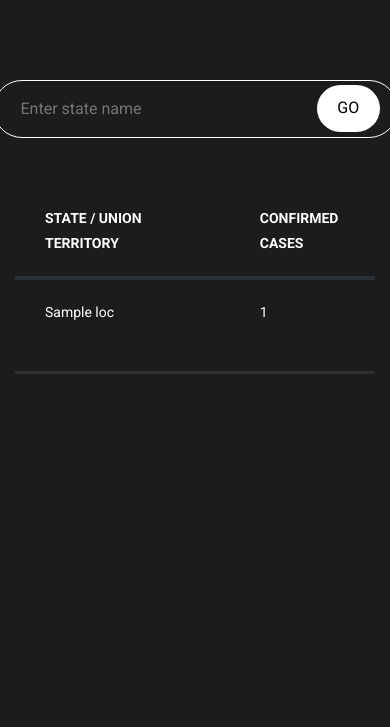
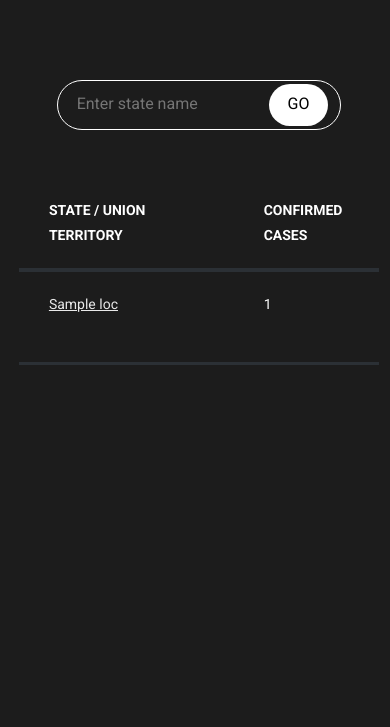
Before and after one commit to dibkb/COVID-Tracker-India, a Flask app: template templates/states.html in a window 390 px wide; the page is wider, and only the part inside the window is pictured. Shown: the top 727 px of that part. Run offline with Flask 2, Linux system fonts and the light colour scheme; the template is opened without the code that fills it: most values are stand-ins (such as "Sample title", 1, 10 or a date in 2020); some libraries are stand-ins or nearby versions.

Commit message:
made states file more mobile resposive

```diff
--- a/static/styles/states.css
+++ b/static/styles/states.css
@@ -77,12 +77,21 @@ input[type="text"]:focus{
    width: 100%;
 
 }
+.state_link{
+   color: rgba(255, 255, 255, 0.9);
+   text-decoration: underline;
+}
+.state_link:hover{
+   color: #fff;
+   filter: brightness(109%);
+   text-decoration: none;
+}
 
 .btn_search{
    z-index: 3;
    position: absolute;
    right:0;
-   padding: 2% 4.5%;
+   padding: 2% 6%;
    margin-right: 9%;
    background-color: #fff;
    border-radius: 34px;
@@ -120,3 +129,17 @@ input[type="text"]:focus{
    opacity: 1;
    }
 }
+
+@media (max-width: 950px) {
+   .container{
+      min-height: 600px!important;
+      height: auto!important;
+      margin: 0 1vw 1em 1vw;
+
+   }
+   .search_bar{
+      width: 81vw!important;
+      margin: auto;
+      overflow-x: hidden;
+   }
+}
--- a/templates/stateDistricts.html
+++ b/templates/stateDistricts.html
@@ -16,7 +16,7 @@
 	<body>
 	<section class="ftco-section">
 		<div class="container">
-			<div class="row justify-content-center">
+			<div class="">
 				<div class="text-center mb-5 ">
 
 					<form class="search_bar my-5" method="POST">
@@ -31,8 +31,8 @@
 						state.title().strip() }}</h2>
 				</div>
 			</div>
-			<div class="row">
-				<div class="col-md-12">
+			<div class="">
+				<div class="">
 					<div class="table-wrap">
 						<table class="table table-bordered table-dark table-hover">
 						  <thead>
--- a/templates/states.html
+++ b/templates/states.html
@@ -16,7 +16,7 @@
 	<body>
 	<section class="ftco-section">
 		<div class="container">
-			<div class="row justify-content-center">
+			<div class="">
 				<div class="text-center mb-5 mt-5">
 					<form class="search_bar" method="POST">
 						<!-- Wrap both input and submit button with a div, set to position: relative.
@@ -28,8 +28,8 @@
 					</form>
 				</div>
 			</div>
-			<div class="row">
-				<div class="col-md-12">
+			<div class="">
+				<div class="">
 					<div class="table-wrap">
 						<table class="table table-bordered table-dark table-hover">
 						  <thead>
@@ -45,7 +45,10 @@
 						  <tbody>
 						{% for state in sd.getFinalStatesData() %}
 						    <tr>
-						      <td>{{ state['loc'] }}</td>
+						      <td>
+									<a href="{{ url_for('stateDistrict',state = state['loc']) }}" class="state_link">
+								{{ state['loc'] }}</a></td>
+
 						      <td>{{ state['totalConfirmed'] }}</td>
 						      <td>{{ state['active'] }}</td>
 						      <td class="green">{{ state['discharged'] }}</td>
```
Also changed, not shown: static/styles/main.css (+9 -4 lines).
